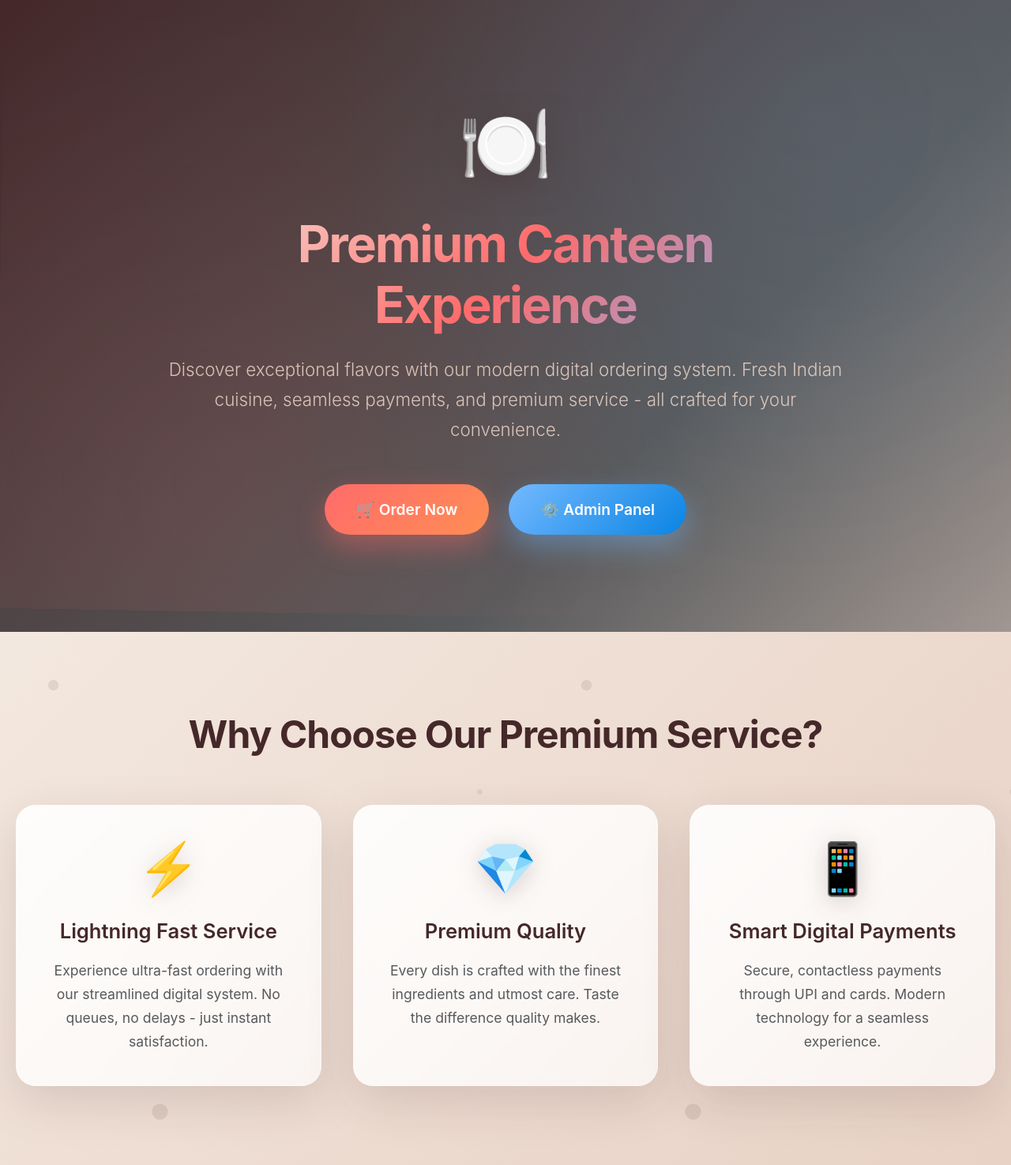
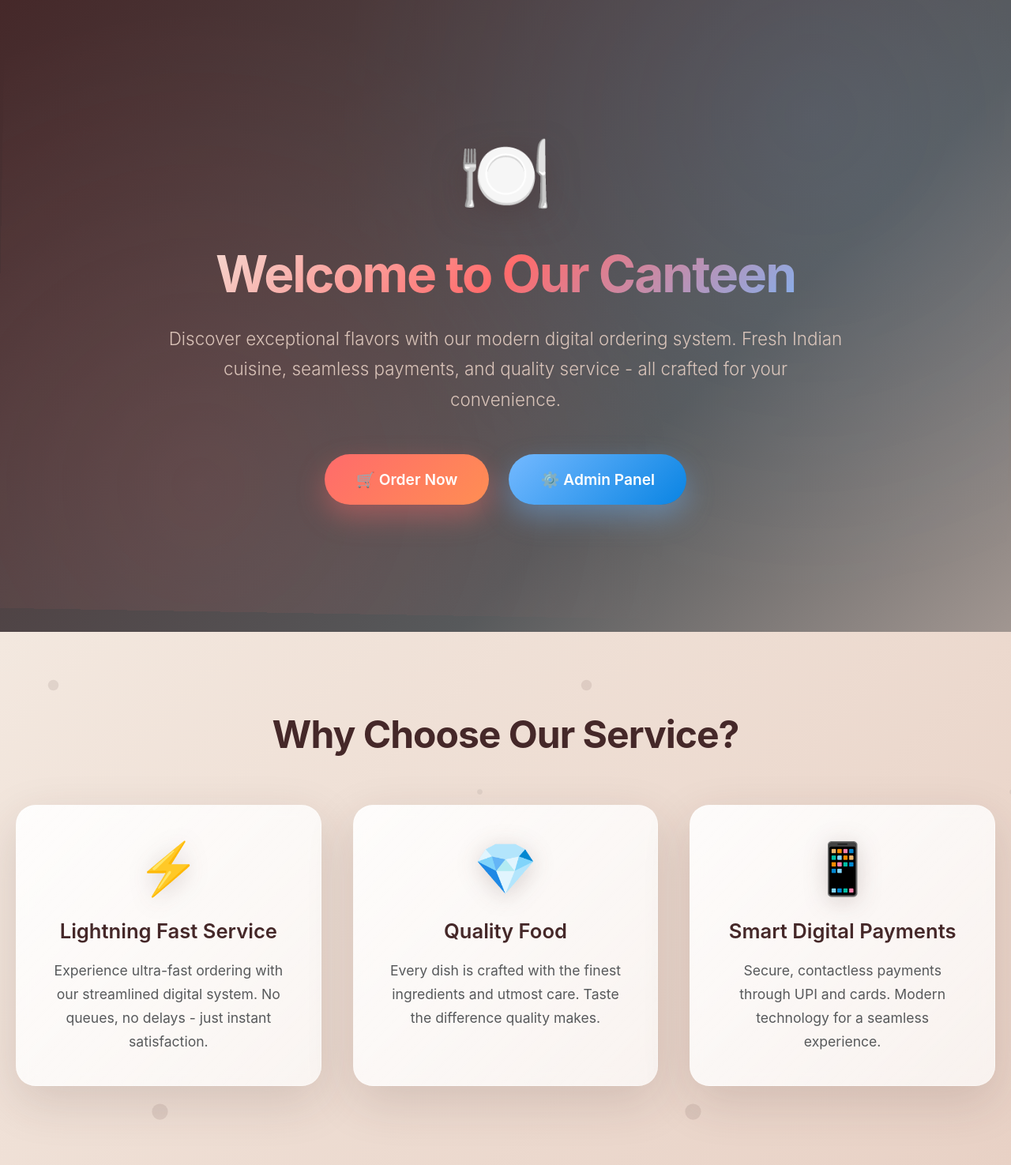
Before and after one commit to raeed87/canteenmangement, a Django app: page / in a window 1280 px wide. Shown: the whole page at 79% size. Run offline with Django 4.2, Linux system fonts and the light colour scheme.

Commit message:
Remove premium words from landing page

```diff
--- a/canteen/templates/home.html
+++ b/canteen/templates/home.html
@@ -198,8 +198,8 @@
     <section class="hero">
         <div class="hero-content">
             <div class="logo">🍽️</div>
-            <h1>Premium Canteen Experience</h1>
-            <p>Discover exceptional flavors with our modern digital ordering system. Fresh Indian cuisine, seamless payments, and premium service - all crafted for your convenience.</p>
+            <h1>Welcome to Our Canteen</h1>
+            <p>Discover exceptional flavors with our modern digital ordering system. Fresh Indian cuisine, seamless payments, and quality service - all crafted for your convenience.</p>
             <div class="cta-buttons">
                 <a href="{% url 'menu' %}" class="btn btn-primary">🛒 Order Now</a>
                 <a href="/admin" class="btn btn-secondary">⚙️ Admin Panel</a>
@@ -209,7 +209,7 @@
 
     <section class="features">
         <div class="features-container">
-            <h2>Why Choose Our Premium Service?</h2>
+            <h2>Why Choose Our Service?</h2>
             <div class="features-grid">
                 <div class="feature-card">
                     <div class="feature-icon">⚡</div>
@@ -218,7 +218,7 @@
                 </div>
                 <div class="feature-card">
                     <div class="feature-icon">💎</div>
-                    <h3>Premium Quality</h3>
+                    <h3>Quality Food</h3>
                     <p>Every dish is crafted with the finest ingredients and utmost care. Taste the difference quality makes.</p>
                 </div>
                 <div class="feature-card">
```
